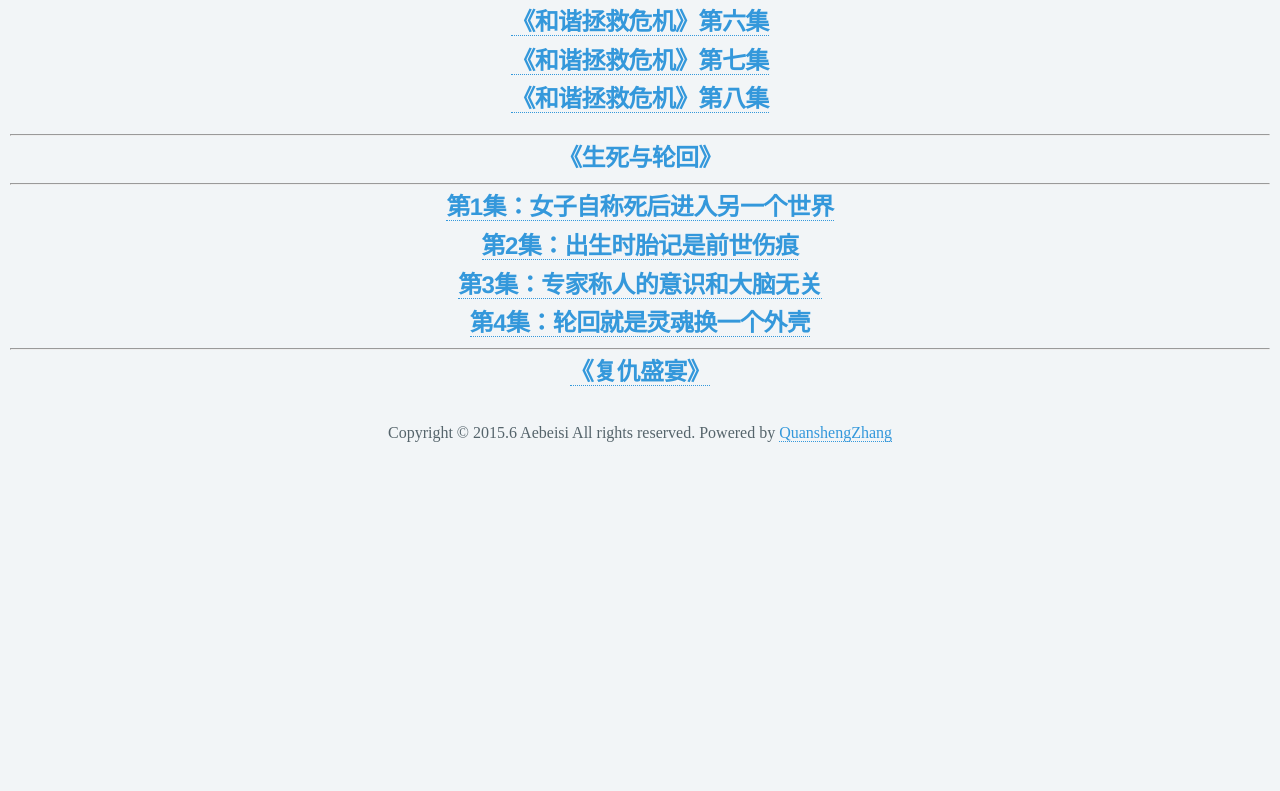
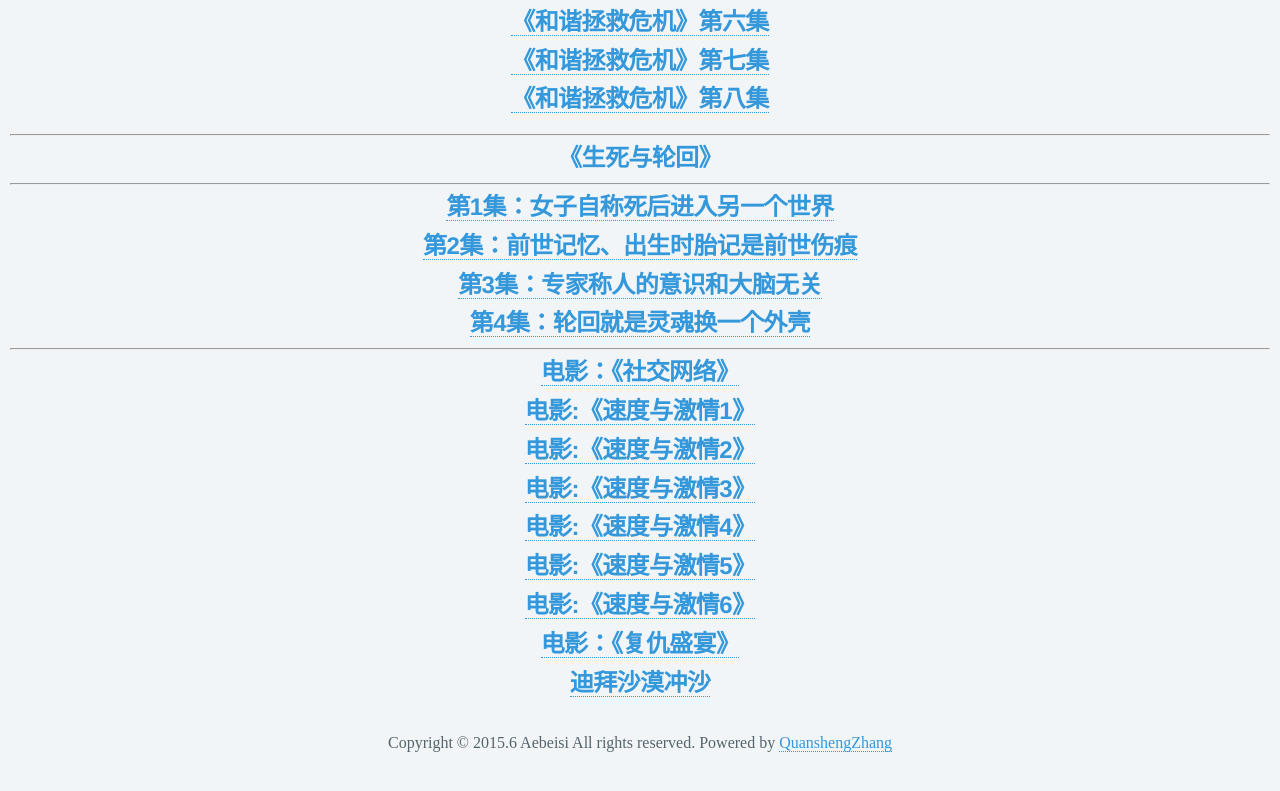
Before and after one commit to zqs198644/aebeisi, a plain HTML site: page videolist.html in a window 1280 px wide. Shown: the part 705-1496 px from the top of the page. Before the commit the page ends 1224 px from the top, so only its background shows below. Drawn offline with Linux system fonts and the light colour scheme; a web font is replaced by a local one.

Commit message:
videlist.html

```diff
--- a/videolist.html
+++ b/videolist.html
@@ -42,13 +42,22 @@
 <hr>
 		  <h2>《生死与轮回》</h2>
 <hr>
-
+		<ul>
 		   <li><a href="video.php?p=video/lunhui&f=lunhui-1&t=第1集：女子自称死后进入另一个世界 "><h2>第1集：女子自称死后进入另一个世界 </a></h2></li>
-		   <li><a href="video.php?p=video/lunhui&f=lunhui-2&t=第2集：出生时胎记是前世伤痕 "><h2>第2集：出生时胎记是前世伤痕 </a></h2></li>
+		   <li><a href="video.php?p=video/lunhui&f=lunhui-2&t=第2集：前世记忆、出生时胎记是前世伤痕 "><h2>第2集：前世记忆、出生时胎记是前世伤痕 </a></h2></li>
 		   <li><a href="video.php?p=video/lunhui&f=lunhui-3&t=第3集：专家称人的意识和大脑无关 "><h2>第3集：专家称人的意识和大脑无关 </a></h2></li>
 		   <li><a href="video.php?p=video/lunhui&f=lunhui-4&t=第4集：轮回就是灵魂换一个外壳  "><h2>第4集：轮回就是灵魂换一个外壳  </a></h2></li>
+		</ul>
 <hr>
-		   <li><a href="video.php?p=video&f=1&t=《复仇盛宴》"><h2>《复仇盛宴》</a></h2></li>
+		   <li><a href="video.php?p=video&f=shejiaowangluo&t=《社交网络》"><h2>电影：《社交网络》</a></h2></li>
+		   <li><a href="video.php?p=video/sudu&f=sudu-1&t=《速度与激情1》"><h2>电影:《速度与激情1》</a></h2></li>
+		   <li><a href="video.php?p=video/sudu&f=sudu-2&t=《速度与激情2》"><h2>电影:《速度与激情2》</a></h2></li>
+		   <li><a href="video.php?p=video/sudu&f=sudu-3&t=《速度与激情3-东京漂移》"><h2>电影:《速度与激情3》</a></h2></li>
+		   <li><a href="video.php?p=video/sudu&f=sudu-4&t=《速度与激情4》"><h2>电影:《速度与激情4》</a></h2></li>
+		   <li><a href="video.php?p=video/sudu&f=sudu-5&t=《速度与激情5》"><h2>电影:《速度与激情5》</a></h2></li>
+		   <li><a href="video.php?p=video/sudu&f=sudu-6&t=《速度与激情6》"><h2>电影:《速度与激情6》</a></h2></li>
+		   <li><a href="video.php?p=video&f=1&t=《复仇盛宴》"><h2>电影：《复仇盛宴》</a></h2></li>
+		   <li><a href="video.php?p=video&f=dubai&t=迪拜沙漠冲沙"><h2>迪拜沙漠冲沙</a></h2></li>
 
 
 	<div style="text-align:center;font-family:\5fae\8f6f\96c5\9ed1;clear:both;">&nbsp;&nbsp;&nbsp;
```
